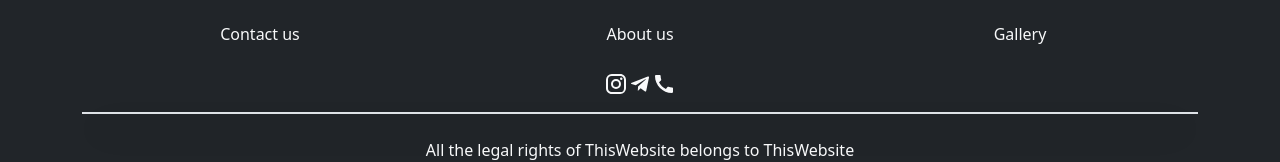
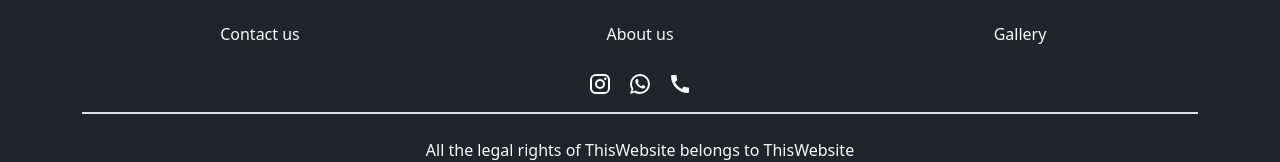
Before and after one commit to Poursha98/porfolio-site-react, a React (Vite) app: page /gallery in a window 1280 px wide. Shown: the part 598-760 px from the top of the page. Built offline with nearby package versions, Linux system fonts and the light colour scheme.

Commit message:
footer icon transitions completed and styled

```diff
--- a/src/App.css
+++ b/src/App.css
@@ -0,0 +1,7 @@
+.icon{
+    transition: .3s ease;
+}
+.icon:hover{
+    box-shadow: 0 15px 35px rgb(0,0,0,0.1);
+    transform: scale(1.5);
+}
--- a/src/components/Footer.jsx
+++ b/src/components/Footer.jsx
@@ -1,7 +1,8 @@
 import InstagramIcon from '@mui/icons-material/Instagram'
-import TelegramIcon from '@mui/icons-material/Telegram';
+import WhatsAppIcon from '@mui/icons-material/WhatsApp';
 import CallIcon from '@mui/icons-material/Call';
 import { Link } from 'react-router-dom'
+import '../App.css'
 
 function Footer() {
     return (
@@ -12,10 +13,10 @@ function Footer() {
                     <Link  to='/about' className='col text-decoration-none text-light'>About us</Link>
                     <Link  to='/gallery' className='col text-decoration-none text-light'>Gallery</Link>
                 </div>
-                <div className='d-flex justify-content-center text-md-start '>
-                    <div><InstagramIcon/></div>
-                    <div><TelegramIcon/></div>
-                    <div><CallIcon/></div>
+                <div className='icons d-flex justify-content-center align-items-center '>
+                    <Link className='icon mx-2 text-light' to='https://instagram.com/farhad.surving?igshid=MzRlODBiNWFlZA==' target='_blank'><InstagramIcon/></Link>
+                    <Link className='icon mx-2 text-light' to='#'><WhatsAppIcon/></Link>
+                    <Link className='icon mx-2 text-light' to='tel:+989122336'><CallIcon/></Link>
                 </div>
                 <div className='border border-1 mt-3 shadow-lg'></div>
                 <p className='text-center mt-4 '>All the legal rights of ThisWebsite belongs to ThisWebsite</p>
```
